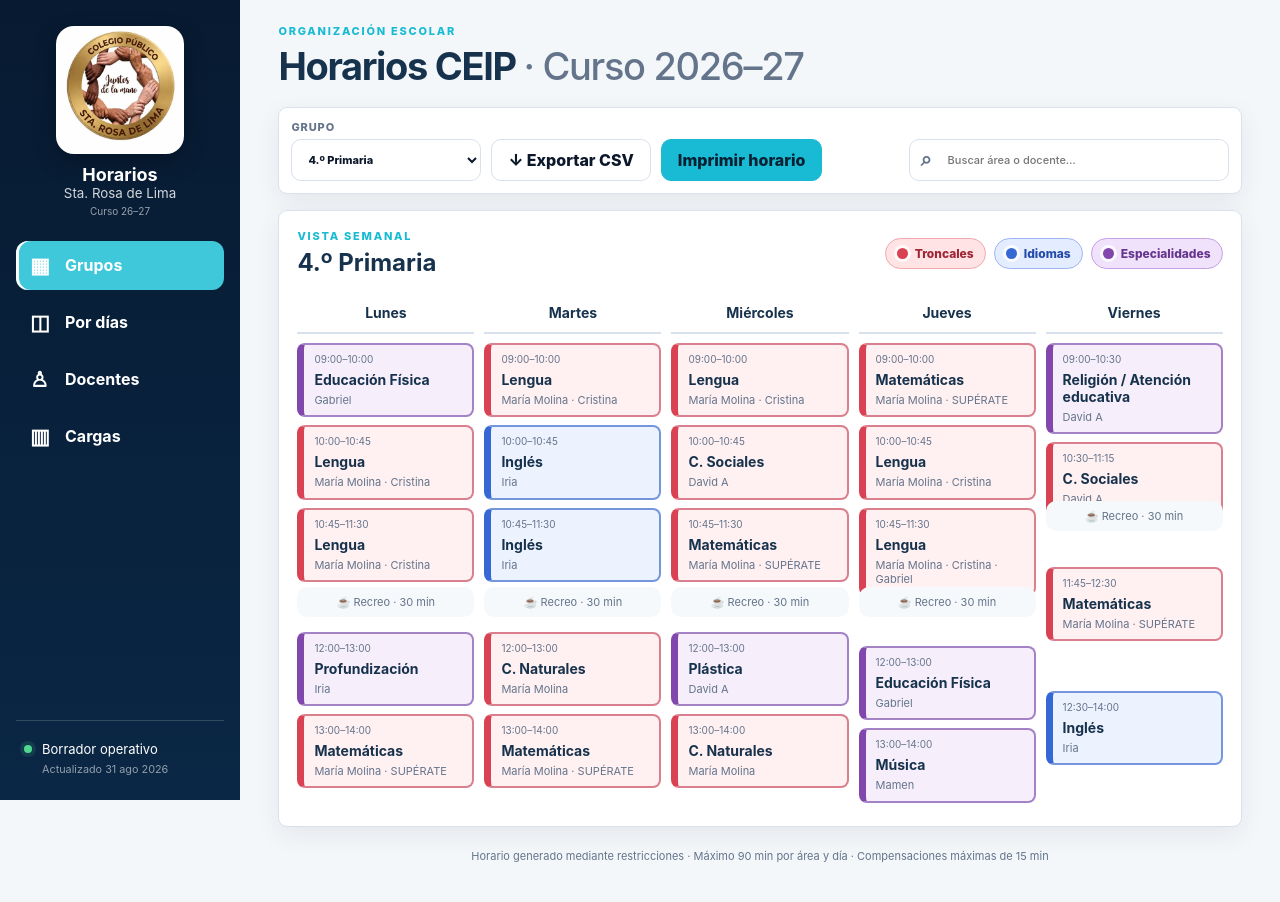
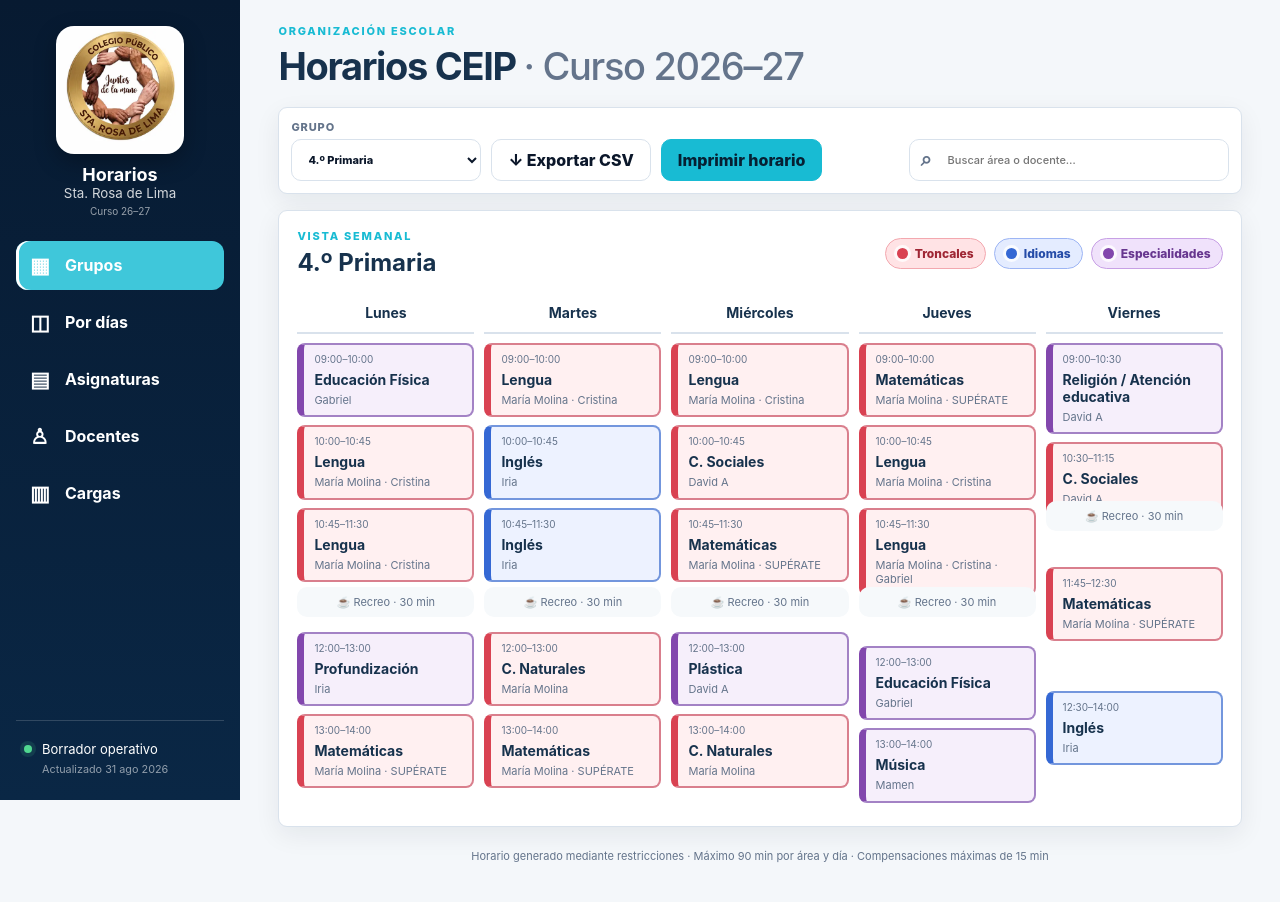
Before and after one commit to IEPENetwork/horarios-ceip-2026-27-public, a React (Vite) app: page / in a window 1280 px wide. Shown: the top 902 px of the page. Built offline with nearby package versions, Linux system fonts and the light colour scheme.

Commit message:
feat: añadir filtros docentes y vista por asignaturas

```diff
--- a/app/page.tsx
+++ b/app/page.tsx
@@ -1,8 +1,10 @@
 "use client";
 
-import { useMemo, useState } from "react";
+import { useEffect, useMemo, useState } from "react";
 
-type Tab = "groups" | "days" | "teachers" | "loads" | "issues";
+type Tab = "groups" | "days" | "subjects" | "teachers" | "loads" | "issues";
+type TeacherType = "all" | "tutors" | "specialists" | "supports";
+type SubjectType = "all" | "tutoring" | "core" | "lang" | "spec";
 type Lesson = { time: string; subject: string; teachers: string[]; minutes: number; issue?: boolean };
 type DayPlan = Record<string, Lesson[]>;
 
@@ -18,6 +20,11 @@ const LABELS: Record<string, string> = {
   ING: "Inglés", FRA: "Francés", EF: "Educación Física", PLA: "Plástica",
   MUS: "Música", PROF: "Profundización", RAE: "Religión / Atención educativa", VAL: "Valores",
 };
+
+const CORE_SUBJECTS = ["LEN", "MAT", "CN", "CS"];
+const LANGUAGE_SUBJECTS = ["ING", "FRA"];
+const SPECIALTY_SUBJECTS = ["EF", "PLA", "MUS", "PROF", "RAE", "VAL"];
+function subjectFamily(subject:string){return CORE_SUBJECTS.includes(subject)?"core":LANGUAGE_SUBJECTS.includes(subject)?"lang":"spec";}
 
 export const GROUP_DATA: Record<string, DayPlan> = {
   "1": {
@@ -131,6 +138,9 @@ export default function Home() {
   const [group,setGroup]=useState("4");
   const [day,setDay]=useState("Lunes");
   const [teacher,setTeacher]=useState("María Molina");
+  const [teacherType,setTeacherType]=useState<TeacherType>("all");
+  const [subjectType,setSubjectType]=useState<SubjectType>("all");
+  const [subject,setSubject]=useState("all");
   const [query,setQuery]=useState("");
 
   const exportCsv=()=>{
@@ -142,7 +152,7 @@ export default function Home() {
   return <main className="app theme-compact">
     <aside className="sidebar" aria-label="Navegación principal">
       <div className="mark"><img src="./logo-srl-v4.webp" alt="Colegio Público Santa Rosa de Lima"/><div><b>Horarios</b><small>Sta. Rosa de Lima</small><em>Curso 26–27</em></div></div>
-      <nav>{navButton("groups","Grupos","▦",tab,setTab)}{navButton("days","Por días","◫",tab,setTab)}{navButton("teachers","Docentes","♙",tab,setTab)}{navButton("loads","Cargas","▥",tab,setTab)}</nav>
+      <nav>{navButton("groups","Grupos","▦",tab,setTab)}{navButton("days","Por días","◫",tab,setTab)}{navButton("subjects","Asignaturas","▤",tab,setTab)}{navButton("teachers","Docentes","♙",tab,setTab)}{navButton("loads","Cargas","▥",tab,setTab)}</nav>
       <div className="sidebar-note"><span className="status-dot"/>Borrador operativo<small>Actualizado 31 ago 2026</small></div>
     </aside>
     <section className="shell">
@@ -150,7 +160,7 @@ export default function Home() {
         <div className="topbar-brand"><img className="mobile-school-logo" src="./logo-srl-v4.webp" alt="Colegio Público Santa Rosa de Lima"/><div><p className="eyebrow">Organización escolar</p><h1>Horarios CEIP <span>· Curso 2026–27</span></h1></div></div>
       </header>
 
-      <div className="mobile-nav">{navButton("groups","Grupos","▦",tab,setTab)}{navButton("days","Por días","◫",tab,setTab)}{navButton("teachers","Docentes","♙",tab,setTab)}{navButton("loads","Cargas","▥",tab,setTab)}</div>
+      <div className="mobile-nav">{navButton("groups","Grupos","▦",tab,setTab)}{navButton("days","Por días","◫",tab,setTab)}{navButton("subjects","Asignaturas","▤",tab,setTab)}{navButton("teachers","Docentes","♙",tab,setTab)}{navButton("loads","Cargas","▥",tab,setTab)}</div>
 
       {tab==="groups" && <>
         <Toolbar query={query} setQuery={setQuery}>
@@ -164,7 +174,8 @@ export default function Home() {
       </>}
 
       {tab==="days" && <DayView day={day} setDay={setDay}/>}
-      {tab==="teachers" && <TeacherView teacher={teacher} setTeacher={setTeacher} teachers={teachers} entries={entries} query={query} setQuery={setQuery}/>}
+      {tab==="subjects" && <SubjectsView subjectType={subjectType} setSubjectType={setSubjectType} subject={subject} setSubject={setSubject}/>}
+      {tab==="teachers" && <TeacherView teacher={teacher} setTeacher={setTeacher} teacherType={teacherType} setTeacherType={setTeacherType} teachers={teachers} entries={entries} query={query} setQuery={setQuery}/>}
       {tab==="loads" && <LoadsView teachers={teachers} entries={entries}/>}
       {tab==="issues" && <IssuesView setTab={setTab} setGroup={setGroup}/>}
       <footer>Horario generado mediante restricciones · Máximo 90 min por área y día · Compensaciones máximas de 15 min</footer>
@@ -189,15 +200,43 @@ function DayView({day,setDay}:{day:string;setDay:(d:string)=>void}){
     </section>
   </>;
 }
-function TeacherView({teacher,setTeacher,teachers,entries,query,setQuery}:{teacher:string;setTeacher:(s:string)=>void;teachers:string[];entries:Entry[];query:string;setQuery:(s:string)=>void}){
+
+function teacherMatchesType(name:string,type:TeacherType,entries:Entry[]){
+  if(type==="all") return true;
+  if(type==="tutors") return Object.values(TUTORS).includes(name);
+  if(type==="specialists") return entries.some(e=>e.teachers[0]===name && [...LANGUAGE_SUBJECTS,...SPECIALTY_SUBJECTS].includes(e.subject));
+  return entries.some(e=>e.teachers.slice(1).includes(name));
+}
+
+function TeacherView({teacher,setTeacher,teacherType,setTeacherType,teachers,entries,query,setQuery}:{teacher:string;setTeacher:(s:string)=>void;teacherType:TeacherType;setTeacherType:(s:TeacherType)=>void;teachers:string[];entries:Entry[];query:string;setQuery:(s:string)=>void}){
+  const visibleTeachers=teachers.filter(t=>teacherMatchesType(t,teacherType,entries));
+  useEffect(()=>{if(!visibleTeachers.includes(teacher)&&visibleTeachers.length)setTeacher(visibleTeachers[0]);},[teacherType,teacher,visibleTeachers,setTeacher]);
   const own=entries.filter(e=>e.teachers.includes(teacher));
   const tutor=Object.values(TUTORS).includes(teacher);
   const complementaries=complementaryFor(teacher,tutor,entries);
   const minutes=own.reduce((s,e)=>s+e.minutes,0);
   const totalMinutes=minutes+complementaries.length*60;
-  return <><Toolbar query={query} setQuery={setQuery}><label>Docente<select value={teacher} onChange={e=>setTeacher(e.target.value)}>{teachers.map(t=><option key={t}>{t}</option>)}</select></label><button className="primary" onClick={()=>window.print()}>Imprimir horario</button></Toolbar>
+  return <><Toolbar query={query} setQuery={setQuery}><label>Docente<select value={teacher} onChange={e=>setTeacher(e.target.value)}>{visibleTeachers.map(t=><option key={t}>{t}</option>)}</select></label><label>Tipo de docente<select value={teacherType} onChange={e=>setTeacherType(e.target.value as TeacherType)}><option value="all">Todos</option><option value="tutors">Tutores</option><option value="specialists">Especialistas</option><option value="supports">Apoyos</option></select></label><button className="primary" onClick={()=>window.print()}>Imprimir horario</button></Toolbar>
     <section className="teacher-summary panel"><div><p className="eyebrow">Horario individual</p><h2>{teacher}</h2><p>{tutor?`Tutoría: ${Object.entries(TUTORS).find(([,v])=>v===teacher)?.[0]}.º Primaria`:"Especialista / apoyo docente"}</p></div><div className="load-ring"><strong>{formatMinutes(minutes)}</strong><span>lectivas asignadas</span></div><div className="comp-count"><strong>{complementaries.length} h</strong><span>{tutor?"2 complementarias + tutoría":"complementarias"}</span></div><div className="total-count"><strong>{formatMinutes(totalMinutes)}</strong><span>horas totales</span></div></section>
     <section className="panel teacher-days">{DAYS.map(day=><div className="teacher-day" key={day}><h3>{day}</h3>{own.filter(e=>e.day===day).filter(e=>!query||`${LABELS[e.subject]} ${e.group}`.toLowerCase().includes(query.toLowerCase())).map((e,i)=><div className={`teacher-entry sub-${e.subject.toLowerCase()}`} key={i}><span>{e.time}</span><strong>{LABELS[e.subject]}</strong><small>{e.group==="2A · 2B"?"2.º A + B":groupName(e.group).replace(" Primaria","")}</small></div>)}{complementaries.filter(c=>c.day===day).map(c=><div className="teacher-entry complementary" key={c.label}><span>{c.time}</span><strong>{c.label}</strong><small>{c.label==="Reducción por tutoría"?"Reducción lectiva":"Hora complementaria"}</small></div>)}</div>)}</section>
+  </>;
+}
+
+function SubjectsView({subjectType,setSubjectType,subject,setSubject}:{subjectType:SubjectType;setSubjectType:(s:SubjectType)=>void;subject:string;setSubject:(s:string)=>void}){
+  const subjects=Object.keys(LABELS).filter(code=>{
+    if(subjectType==="all"||subjectType==="tutoring")return true;
+    return subjectFamily(code)===subjectType;
+  });
+  useEffect(()=>{if(subject!=="all"&&!subjects.includes(subject))setSubject("all");},[subjectType,subject,subjects,setSubject]);
+  const matches=(lesson:Lesson,group:string)=>{
+    const typeMatch=subjectType==="all"||(subjectType==="tutoring"?lesson.teachers.includes(TUTORS[group]):subjectFamily(lesson.subject)===subjectType);
+    return typeMatch&&(subject==="all"||lesson.subject===subject);
+  };
+  return <>
+    <div className="toolbar subject-toolbar"><label>Tipo de asignatura<select value={subjectType} onChange={e=>setSubjectType(e.target.value as SubjectType)}><option value="all">Todas</option><option value="tutoring">Tutoría</option><option value="core">Troncales</option><option value="lang">Idiomas</option><option value="spec">Especialidades</option></select></label><label>Asignatura<select value={subject} onChange={e=>setSubject(e.target.value)}><option value="all">Todas las asignaturas</option>{subjects.map(code=><option key={code} value={code}>{LABELS[code]}</option>)}</select></label><button className="primary" onClick={()=>window.print()}>Imprimir vista</button></div>
+    <section className="panel subject-overview"><div className="panel-title"><div><p className="eyebrow">Distribución semanal</p><h2>Asignaturas por grupo y día</h2></div><div className="legend"><span className="legend-item core"><i/>Troncales</span><span className="legend-item lang"><i/>Idiomas</span><span className="legend-item spec"><i/>Especialidades</span></div></div>
+      <div className="subject-matrix-wrap"><div className="subject-matrix"><div className="subject-matrix-corner">Grupo</div>{DAYS.map(day=><div className="subject-matrix-day" key={day}>{day}</div>)}{GROUPS.map(group=><div className="subject-matrix-row" key={group}><div className="subject-matrix-group">{groupName(group).replace(" Primaria","")}</div>{DAYS.map(day=>{const lessons=GROUP_DATA[group][day].filter(x=>matches(x,group));return <div className="subject-cell" key={day}>{lessons.length?lessons.map((lesson,i)=>{const tutor=TUTORS[group];const main=lesson.teachers.includes(tutor)?tutor:lesson.teachers[0];const support=lesson.teachers.filter(t=>t!==main).join(" · ")||"—";return <article className={`subject-card family-${subjectFamily(lesson.subject)}`} key={`${lesson.time}-${i}`}><span>{lesson.time}</span><strong>{LABELS[lesson.subject]}</strong><small><b>Docente:</b> {main}</small><small className={support==="—"?"no-support":""}><b>Apoyo:</b> {support}</small></article>}):<span className="subject-empty">—</span>}</div>})}</div>)}</div></div>
+    </section>
   </>;
 }
 
```
